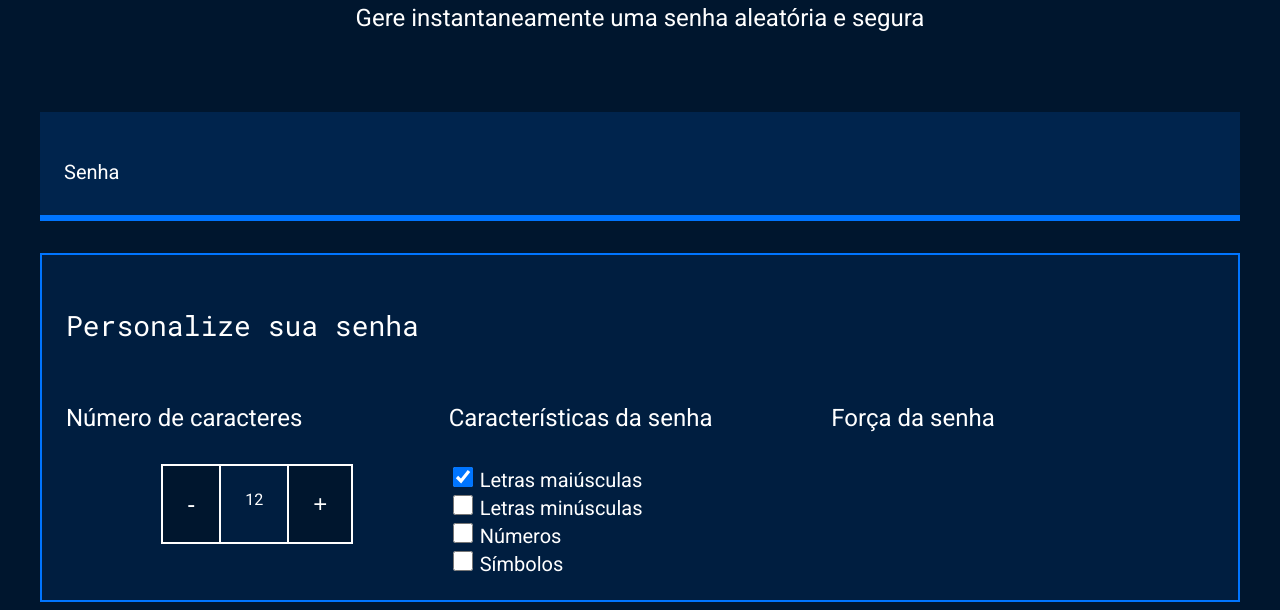
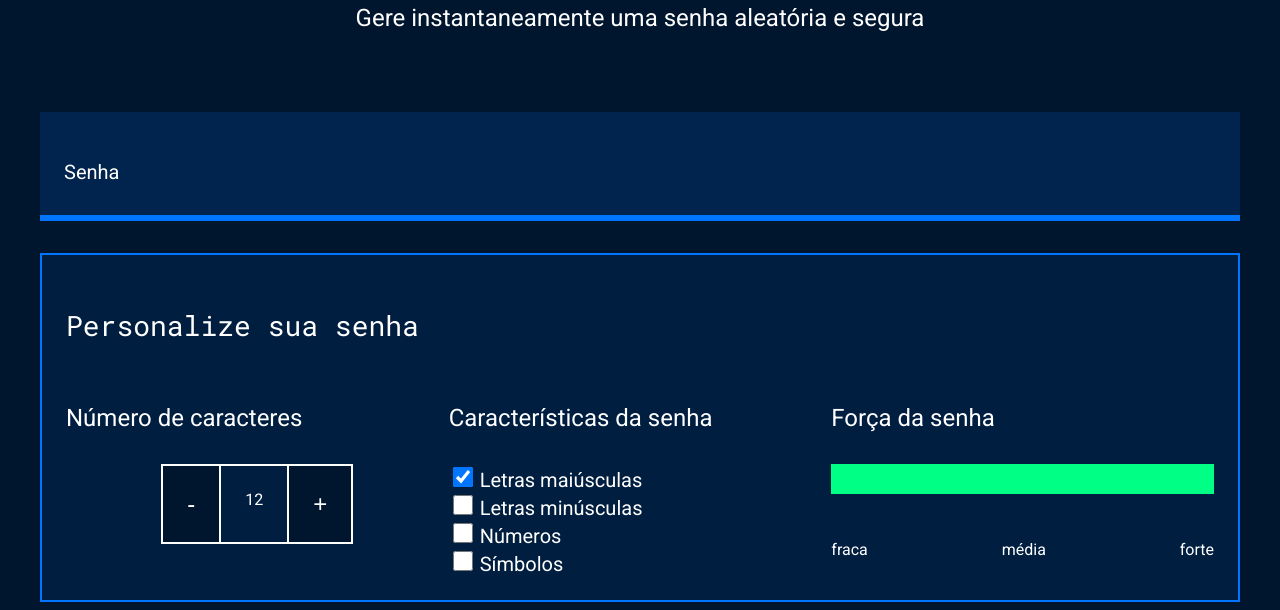
Before and after one commit to yasminalveslima08-ctrl/senhasseguras-, a plain HTML site: page index.html in a window 1280 px wide. Shown: the part 214-824 px from the top of the page. Drawn offline with Linux system fonts and the light colour scheme.

Commit message:
Add files via upload

```diff
--- a/index.html
+++ b/index.html
@@ -51,6 +51,14 @@
                 </div>
                 <div class="parametro-senha">
                     <h4 class="parametro-senha__titulo">Força da senha</h4>
+                    <div class="barra"></div>
+                    <div class="forca forte"></div>
+                    <div class="parametro-senha-textos">
+                    <p>fraca</p>
+                    <p>média</p>
+                    <p>forte</p>
+                    </div>
+                </div>
                 </div>
             </div>
         </div>
--- a/style.css
+++ b/style.css
@@ -116,6 +116,37 @@ label {
     cursor: pointer;
 }
 
+.barra{
+    background-color:var(--fundo-senha);
+height: 30px;
+width: 100%;
+
+}
+.forca {
+    height:30px;
+    position: relative;
+    bottom:30px;
+}
+.fraca {
+width:25%;
+background-color: #E71B32;
+}
+.media{
+    width:50%;
+    background-color:#FAF408;
+}
+.forte{
+    width:100%;
+    background-color: #00ff85;
+}
+
+.parametro-senha-textos {
+    display: flex;
+    justify-content: space-between;
+
+}
+
+
 @media screen and (min-width: 768px) {
     .parametro-coluna__senha{
         flex-direction: row;
```
